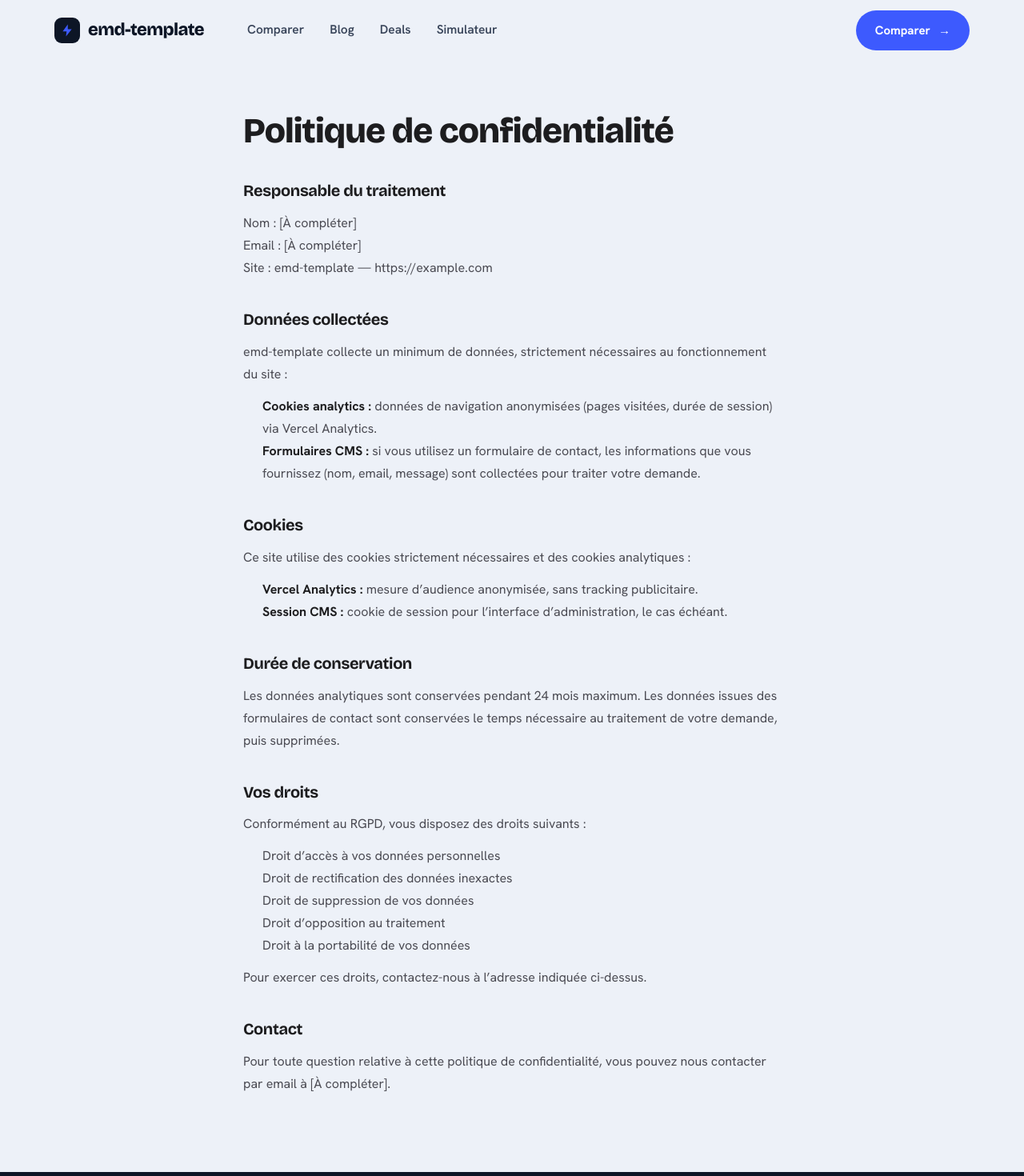
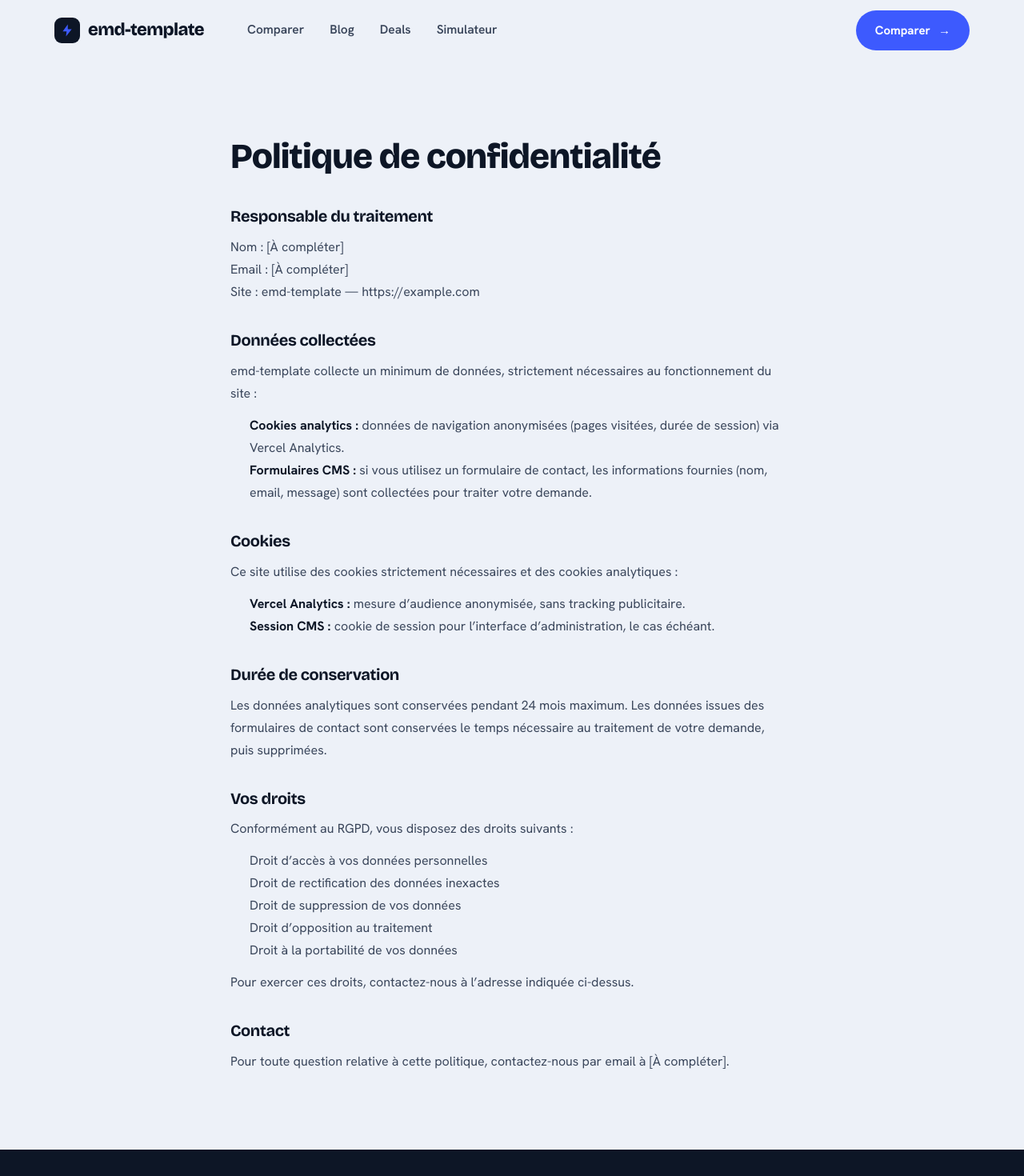
Before and after one commit to emd-project/emd-template, a Next.js app: page /confidentialite in a window 1280 px wide. Shown: the top 1470 px of the page at 80% size. Built offline with nearby package versions, Linux system fonts and the light colour scheme; no server answers.

Commit message:
feat(volteo): page confidentialité en style Voltéo

```diff
--- a/app/(site)/confidentialite/page.tsx
+++ b/app/(site)/confidentialite/page.tsx
@@ -1,11 +1,9 @@
 /**
- * /confidentialite — Politique de confidentialité.
- * Template placeholder — le prompt d'init remplace les valeurs.
- * noindex : page légale, pas de SEO.
+ * /confidentialite — Politique de confidentialité (style Voltéo).
+ * Valeurs remplacées à l'init. noindex : page légale.
  */
 
 import type { Metadata } from 'next'
-import Balancer from 'react-wrap-balancer'
 import { niche } from '@/niche.config'
 
 export const metadata: Metadata = {
@@ -14,204 +12,69 @@ export const metadata: Metadata = {
   robots: { index: false, follow: false },
 }
 
+const h2 = { fontFamily: 'var(--font-display)', fontSize: '20px', fontWeight: 700, color: 'var(--ink)', margin: '0 0 14px' } as const
+const block = { fontSize: '16px', color: 'var(--ink-2)', lineHeight: 1.75 } as const
+const list = { ...block, paddingLeft: 24, marginTop: 12 } as const
+const strong = { color: 'var(--ink)' } as const
+
 export default function ConfidentialitePage() {
   return (
-    <main
-      id="main-content"
-      style={{
-        maxWidth: '720px',
-        margin: '0 auto',
-        padding: 'var(--space-16) var(--space-6) var(--space-24)',
-      }}
-    >
-      <h1
-        style={{
-          fontFamily: 'var(--next-font-display), system-ui, sans-serif',
-          fontSize: 'clamp(28px, 4vw, 44px)',
-          fontWeight: 800,
-          color: 'var(--text-primary)',
-          lineHeight: 1.1,
-          marginBottom: 'var(--space-10)',
-        }}
-      >
-        <Balancer>Politique de confidentialité</Balancer>
+    <main id="main-content" className="section">
+      <div className="wrap" style={{ maxWidth: 760 }}>
+        <h1 style={{ fontSize: 'clamp(28px, 4vw, 44px)', fontWeight: 800, color: 'var(--ink)', lineHeight: 1.1, marginBottom: 40 }}>
+          Politique de confidentialité
         </h1>
 
-      {/* Responsable du traitement */}
-      <section style={{ marginBottom: 'var(--space-10)' }}>
-        <h2
-          style={{
-            fontFamily: 'var(--next-font-display), system-ui, sans-serif',
-            fontSize: '20px',
-            fontWeight: 700,
-            color: 'var(--text-primary)',
-            marginBottom: 'var(--space-4)',
-          }}
-        >
-          <Balancer>Responsable du traitement</Balancer>
-        </h2>
-        <div style={{ fontSize: '16px', color: 'var(--text-secondary)', lineHeight: 1.75 }}>
+        <section style={{ marginBottom: 36 }}>
+          <h2 style={h2}>Responsable du traitement</h2>
+          <div style={block}>
             <p>Nom : [À compléter]</p>
             <p>Email : [À compléter]</p>
             <p>Site : {niche.siteName} — https://{niche.domain}</p>
           </div>
         </section>
 
-      {/* Données collectées */}
-      <section style={{ marginBottom: 'var(--space-10)' }}>
-        <h2
-          style={{
-            fontFamily: 'var(--next-font-display), system-ui, sans-serif',
-            fontSize: '20px',
-            fontWeight: 700,
-            color: 'var(--text-primary)',
-            marginBottom: 'var(--space-4)',
-          }}
-        >
-          <Balancer>Données collectées</Balancer>
-        </h2>
-        <p style={{ fontSize: '16px', color: 'var(--text-secondary)', lineHeight: 1.75 }}>
-          {niche.siteName} collecte un minimum de données, strictement nécessaires au fonctionnement
-          du site :
-        </p>
-        <ul
-          style={{
-            fontSize: '16px',
-            color: 'var(--text-secondary)',
-            lineHeight: 1.75,
-            paddingLeft: 'var(--space-6)',
-            marginTop: 'var(--space-3)',
-          }}
-        >
-          <li>
-            <strong style={{ color: 'var(--text-primary)' }}>Cookies analytics :</strong>{' '}
-            données de navigation anonymisées (pages visitées, durée de session) via Vercel Analytics.
-          </li>
-          <li>
-            <strong style={{ color: 'var(--text-primary)' }}>Formulaires CMS :</strong>{' '}
-            si vous utilisez un formulaire de contact, les informations que vous fournissez
-            (nom, email, message) sont collectées pour traiter votre demande.
-          </li>
+        <section style={{ marginBottom: 36 }}>
+          <h2 style={h2}>Données collectées</h2>
+          <p style={block}>{niche.siteName} collecte un minimum de données, strictement nécessaires au fonctionnement du site :</p>
+          <ul style={list}>
+            <li><strong style={strong}>Cookies analytics :</strong> données de navigation anonymisées (pages visitées, durée de session) via Vercel Analytics.</li>
+            <li><strong style={strong}>Formulaires CMS :</strong> si vous utilisez un formulaire de contact, les informations fournies (nom, email, message) sont collectées pour traiter votre demande.</li>
           </ul>
         </section>
 
-      {/* Cookies */}
-      <section style={{ marginBottom: 'var(--space-10)' }}>
-        <h2
-          style={{
-            fontFamily: 'var(--next-font-display), system-ui, sans-serif',
-            fontSize: '20px',
-            fontWeight: 700,
-            color: 'var(--text-primary)',
-            marginBottom: 'var(--space-4)',
-          }}
-        >
-          <Balancer>Cookies</Balancer>
-        </h2>
-        <p style={{ fontSize: '16px', color: 'var(--text-secondary)', lineHeight: 1.75 }}>
-          Ce site utilise des cookies strictement nécessaires et des cookies analytiques :
-        </p>
-        <ul
-          style={{
-            fontSize: '16px',
-            color: 'var(--text-secondary)',
-            lineHeight: 1.75,
-            paddingLeft: 'var(--space-6)',
-            marginTop: 'var(--space-3)',
-          }}
-        >
-          <li>
-            <strong style={{ color: 'var(--text-primary)' }}>Vercel Analytics :</strong>{' '}
-            mesure d&rsquo;audience anonymisée, sans tracking publicitaire.
-          </li>
-          <li>
-            <strong style={{ color: 'var(--text-primary)' }}>Session CMS :</strong>{' '}
-            cookie de session pour l&rsquo;interface d&rsquo;administration, le cas échéant.
-          </li>
+        <section style={{ marginBottom: 36 }}>
+          <h2 style={h2}>Cookies</h2>
+          <p style={block}>Ce site utilise des cookies strictement nécessaires et des cookies analytiques :</p>
+          <ul style={list}>
+            <li><strong style={strong}>Vercel Analytics :</strong> mesure d&rsquo;audience anonymisée, sans tracking publicitaire.</li>
+            <li><strong style={strong}>Session CMS :</strong> cookie de session pour l&rsquo;interface d&rsquo;administration, le cas échéant.</li>
           </ul>
         </section>
 
-      {/* Durée de conservation */}
-      <section style={{ marginBottom: 'var(--space-10)' }}>
-        <h2
-          style={{
-            fontFamily: 'var(--next-font-display), system-ui, sans-serif',
-            fontSize: '20px',
-            fontWeight: 700,
-            color: 'var(--text-primary)',
-            marginBottom: 'var(--space-4)',
-          }}
-        >
-          <Balancer>Durée de conservation</Balancer>
-        </h2>
-        <p style={{ fontSize: '16px', color: 'var(--text-secondary)', lineHeight: 1.75 }}>
-          Les données analytiques sont conservées pendant 24 mois maximum. Les données issues des
-          formulaires de contact sont conservées le temps nécessaire au traitement de votre demande,
-          puis supprimées.
-        </p>
+        <section style={{ marginBottom: 36 }}>
+          <h2 style={h2}>Durée de conservation</h2>
+          <p style={block}>Les données analytiques sont conservées pendant 24 mois maximum. Les données issues des formulaires de contact sont conservées le temps nécessaire au traitement de votre demande, puis supprimées.</p>
         </section>
 
-      {/* Droits des utilisateurs */}
-      <section style={{ marginBottom: 'var(--space-10)' }}>
-        <h2
-          style={{
-            fontFamily: 'var(--next-font-display), system-ui, sans-serif',
-            fontSize: '20px',
-            fontWeight: 700,
-            color: 'var(--text-primary)',
-            marginBottom: 'var(--space-4)',
-          }}
-        >
-          <Balancer>Vos droits</Balancer>
-        </h2>
-        <p style={{ fontSize: '16px', color: 'var(--text-secondary)', lineHeight: 1.75 }}>
-          Conformément au RGPD, vous disposez des droits suivants :
-        </p>
-        <ul
-          style={{
-            fontSize: '16px',
-            color: 'var(--text-secondary)',
-            lineHeight: 1.75,
-            paddingLeft: 'var(--space-6)',
-            marginTop: 'var(--space-3)',
-          }}
-        >
+        <section style={{ marginBottom: 36 }}>
+          <h2 style={h2}>Vos droits</h2>
+          <p style={block}>Conformément au RGPD, vous disposez des droits suivants :</p>
+          <ul style={list}>
             <li>Droit d&rsquo;accès à vos données personnelles</li>
             <li>Droit de rectification des données inexactes</li>
             <li>Droit de suppression de vos données</li>
             <li>Droit d&rsquo;opposition au traitement</li>
             <li>Droit à la portabilité de vos données</li>
           </ul>
-        <p
-          style={{
-            fontSize: '16px',
-            color: 'var(--text-secondary)',
-            lineHeight: 1.75,
-            marginTop: 'var(--space-3)',
-          }}
-        >
-          Pour exercer ces droits, contactez-nous à l&rsquo;adresse indiquée ci-dessus.
-        </p>
+          <p style={{ ...block, marginTop: 12 }}>Pour exercer ces droits, contactez-nous à l&rsquo;adresse indiquée ci-dessus.</p>
         </section>
 
-      {/* Contact */}
         <section>
-        <h2
-          style={{
-            fontFamily: 'var(--next-font-display), system-ui, sans-serif',
-            fontSize: '20px',
-            fontWeight: 700,
-            color: 'var(--text-primary)',
-            marginBottom: 'var(--space-4)',
-          }}
-        >
-          <Balancer>Contact</Balancer>
-        </h2>
-        <p style={{ fontSize: '16px', color: 'var(--text-secondary)', lineHeight: 1.75 }}>
-          Pour toute question relative à cette politique de confidentialité, vous pouvez nous
-          contacter par email à [À compléter].
-        </p>
+          <h2 style={h2}>Contact</h2>
+          <p style={block}>Pour toute question relative à cette politique, contactez-nous par email à [À compléter].</p>
         </section>
+      </div>
     </main>
   )
 }
```
Lines whose indentation alone changed are shown as unchanged.
